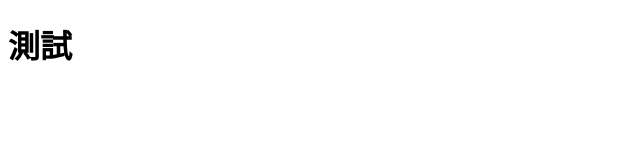
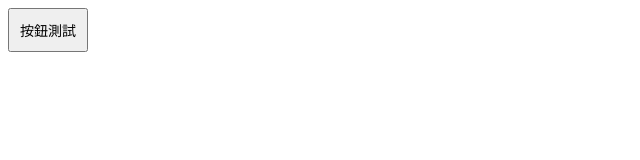
Before and after one commit to Xiangxiang99141/MainWeb, a plain HTML site: page index.html in a window 1280 px wide. Shown: the whole page, without its empty margins (0-640 px from the left). Drawn offline with Linux system fonts and the light colour scheme.

Commit message:
ADD Button
新增button style及按下會跳出彈出視窗

```diff
--- a/index.html
+++ b/index.html
@@ -1,7 +1,19 @@
 <!DOCTYPE html>
-<title>狗哥的的網頁</title>
+<head>
+    <!--索引標籤標題-->
+    <title>狗哥的的網頁</title>
+    <link rel="stylesheet" href="styles.css"><!--連結索引css樣式-->
+    <script type="text/javascript">
+        function display_alert()
+          {
+            alert("窗口測試")
+          }
+    </script>
+</head>
+
+<!--網頁主體-->
 <html>
     <body>
-        <h1>測試</h1>
+        <button class="button" onclick="display_alert()">按鈕測試</button>
     </body>
 </html>
--- /dev/null
+++ b/styles.css
@@ -0,0 +1,4 @@
+.button {
+    font-size: 14px;
+    padding: 10px;
+}
```
